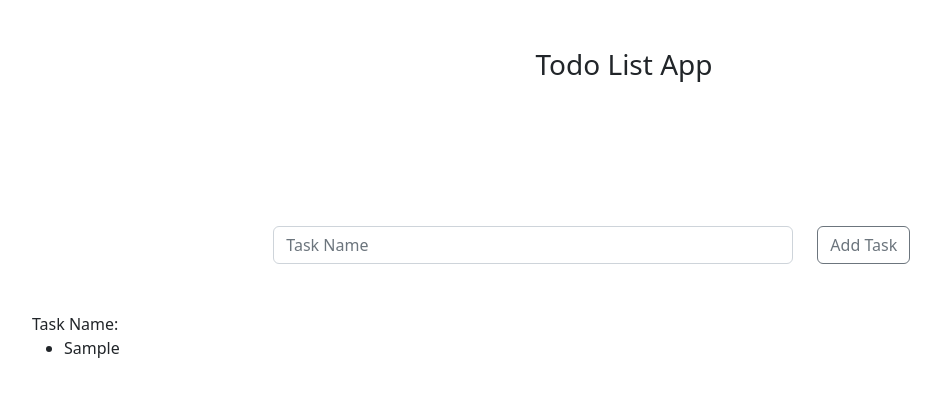
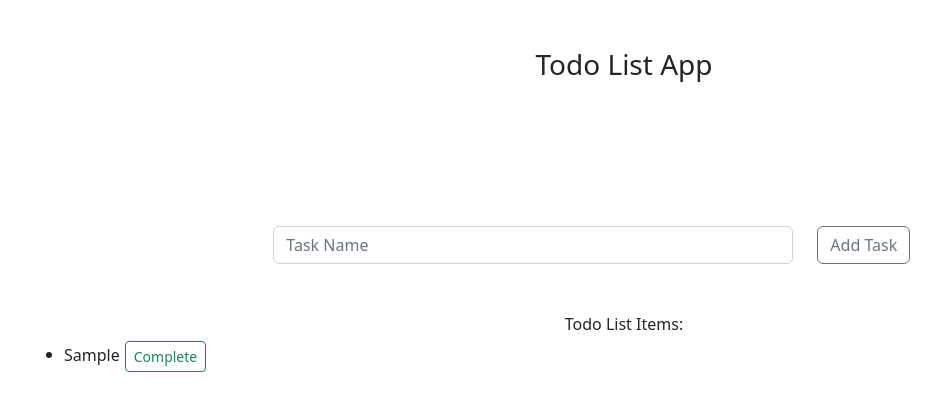
Before and after one commit to m-asad-ali/todo-react, a React (Create React App) app: page / in a window 1280 px wide. Both pictures are taken after typing "Sample" into the empty fields and a click on the button "Add Task". Shown: the top 410 px of the page, without its empty margins (16-957 px from the left). Built offline with nearby package versions, Linux system fonts and the light colour scheme.

Commit message:
complete task functionality added

```diff
--- a/src/App.js
+++ b/src/App.js
@@ -1,10 +1,11 @@
 import InputForm from "./components/InputForm";
-
+import ShowList from "./components/ShowList";
 function App() {
   return (
     <>
       <div className="h3 text-capitalize text-center m-5">todo list app</div>
       <InputForm></InputForm>
+      {/* <ShowList></ShowList> */}
     </>
   );
 }
--- a/src/components/InputForm.js
+++ b/src/components/InputForm.js
@@ -52,12 +52,32 @@ const Form = () => {
         </div>
       </div>
 
+      {/* -------------------------------------------------------------------------------------- */}
       {/* show data */}
 
-      <div>Task Name:{taskName}</div>
+      <div className="text-center">Todo List Items:</div>
       <ul>
         {taskList.map((item) => {
-          return <li key={item.id}>{item.value}</li>;
+          return (
+            <li key={item.id}>
+              {item.value}
+              <button
+                className="btn btn-outline-success btn-sm"
+                style={{
+                  // borderTopLeftRadius: "12%",
+                  // borderTopRightRadius: "12%",
+                  // borderBottomLeftRadius: "12%",
+                  // borderBottomRightRadius: "12%",
+                  margin: "5px",
+                }}
+                onClick={() => {
+                  setTaskList(taskList.filter((a) => a.id !== item.id));
+                }}
+              >
+                Complete
+              </button>
+            </li>
+          );
         })}
       </ul>
     </div>
--- /dev/null
+++ b/src/components/ShowList.js
@@ -0,0 +1,11 @@
+import React from "react";
+
+const ShowList = () => {
+  return (
+    <div className="container-fluid text-center">
+      <h4>Todo List Items:</h4>
+    </div>
+  );
+};
+
+export default ShowList;
```
